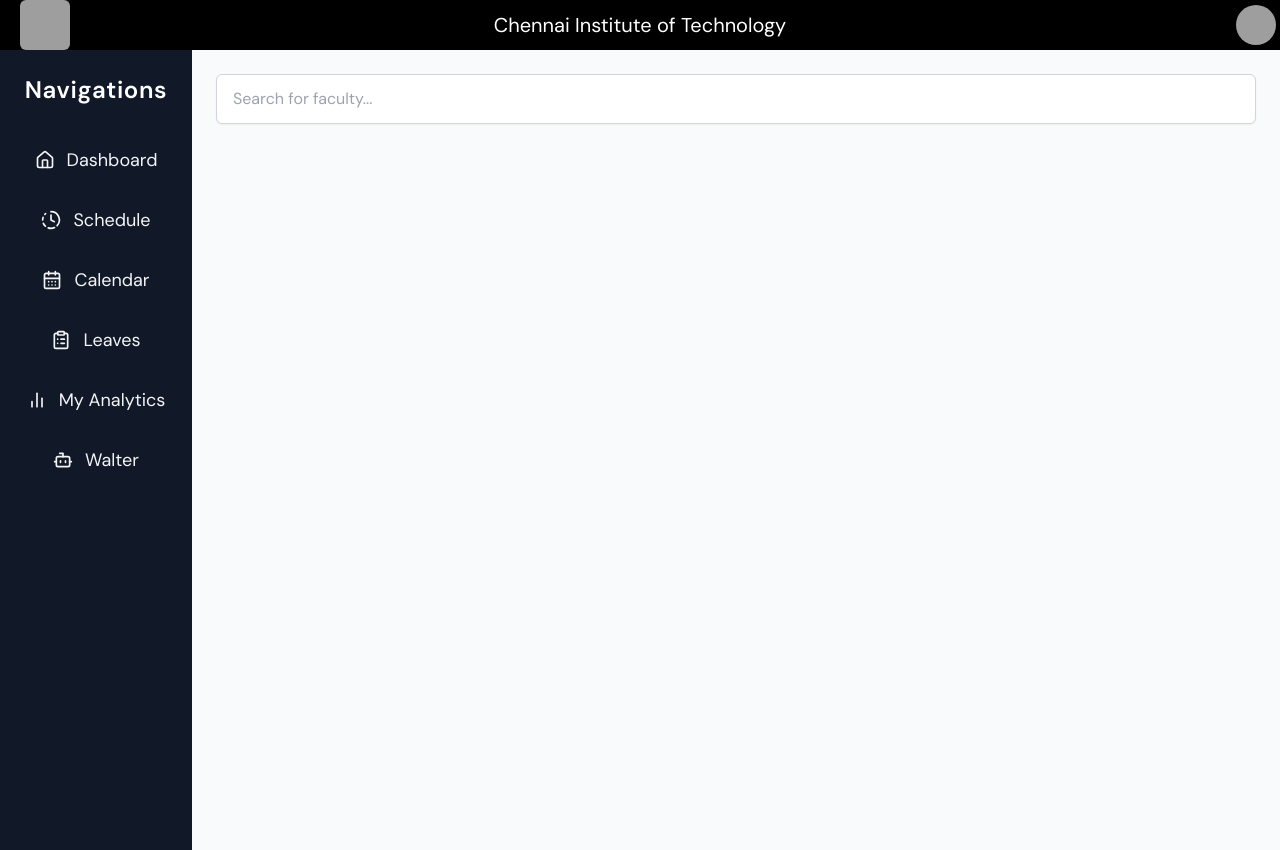
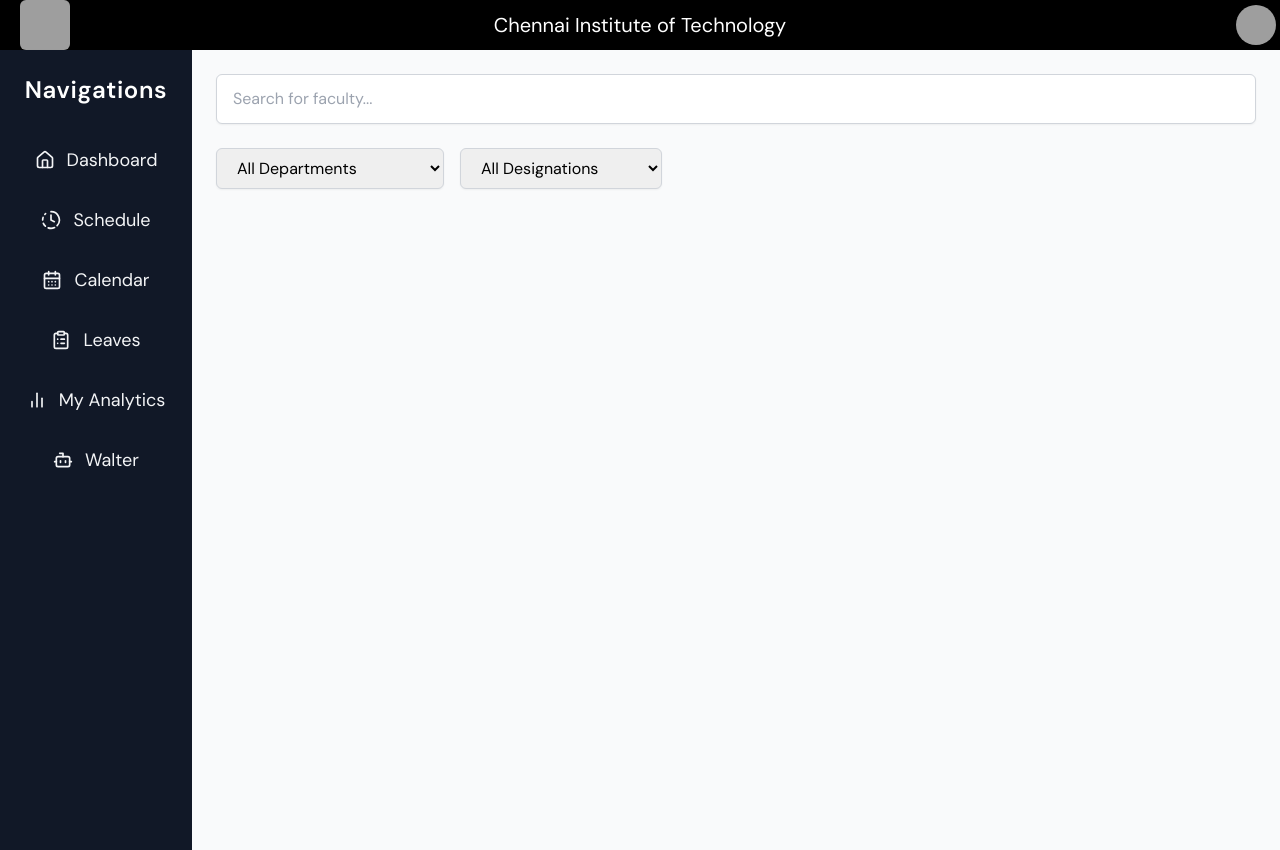
Before and after one commit to Thrish05/Staff_Hub, a Next.js app: page /globalSearch in a window 1280 px wide. Built offline with nearby package versions, Linux system fonts and the light colour scheme; sample sign-in values are in the browser's storage; grey boxes are pictures that could not be loaded.

Commit message:
added filter system

```diff
--- a/app/api/facultySearch/route.js
+++ b/app/api/facultySearch/route.js
@@ -5,17 +5,36 @@
 export async function GET(req) {
   const { searchParams } = new URL(req.url);
   const q = searchParams.get('q') || '';
+  const department = searchParams.get('department');
+  const designation = searchParams.get('designation');
+  console.log("department: ", department);
+  console.log("designation: ", designation);
+
+  let baseQuery = `
+    SELECT faculty_id, name, pan_number, aadhar_number, email, phone, department, designation,
+    date_of_joining, qualification, specialization, phd_guideship, expertise_in_subjects, experience_years, research_papers_count,
+    fdp_attended_count, award_achievement_activity, patents_count, photo
+    FROM faculty
+    WHERE LOWER(name) LIKE LOWER($1)
+  `;
+
+  const params = [`%${q}%`];
+  let paramIndex = 2;
+
+  if (department) {
+    baseQuery += ` AND department = $${paramIndex++}`;
+    params.push(department);
+  }
+
+  if (designation) {
+    baseQuery += ` AND designation = $${paramIndex++}`;
+    params.push(designation);
+  }
+
+  baseQuery += ` ORDER BY name ASC`;
 
   try {
-    const result = await pool.query(
-      `SELECT faculty_id, name, pan_number, aadhar_number, email, phone, department, designation,
-      date_of_joining, qualification, specialization, phd_guideship, expertise_in_subjects, experience_years, research_papers_count,
-      fdp_attended_count, award_achievement_activity, patents_count, photo
-       FROM faculty
-       WHERE LOWER(name) LIKE LOWER($1)
-       ORDER BY name ASC`,
-      [`%${q}%`]
-    );
+    const result = await pool.query(baseQuery, params);
 
     return NextResponse.json(result.rows, { status: 200 });
   } catch (error) {
--- a/app/api/photo/[id]/route.js
+++ b/app/api/photo/[id]/route.js
@@ -2,7 +2,7 @@
 import { NextResponse } from 'next/server';
 
 export async function GET(request, { params }) {
-  const facultyId = await params.id;
+  const facultyId = params.id;
   console.log("ID: ", facultyId);
 
   try {
--- a/app/globalSearch/page.js
+++ b/app/globalSearch/page.js
@@ -12,6 +12,10 @@
   const [selectedFaculty, setSelectedFaculty] = useState(null);
   const [loading, setLoading] = useState(false);
 
+  const [departmentFilter, setDepartmentFilter] = useState("");
+  const [designationFilter, setDesignationFilter] = useState("");
+
+
   useEffect(() => {
     const storedUser = localStorage.getItem("user");
     if(!storedUser) router.push("/404")
@@ -19,13 +23,22 @@
   }, [])
 
   const fetchFaculties = async (searchTerm) => {
-    if (!searchTerm) {
+    if (!searchTerm && !departmentFilter && !designationFilter) {
       setFaculties([]);
       return;
     }
+
     setLoading(true);
     try {
-      const res = await fetch(`/api/facultySearch?q=${encodeURIComponent(searchTerm)}`);
+      console.log("department: ", departmentFilter);
+      console.log("designation: ", designationFilter);
+      const params = new URLSearchParams({
+        q: searchTerm,
+        department: departmentFilter,
+        designation: designationFilter,
+      });
+
+      const res = await fetch(`/api/facultySearch?${params.toString()}`);
       const data = await res.json();
       setFaculties(data);
     } catch (err) {
@@ -35,11 +48,11 @@
     }
   };
 
-  const debouncedSearch = useCallback(debounce(fetchFaculties, 400), []);
+  const debouncedSearch = useCallback(debounce(fetchFaculties, 400), [departmentFilter, designationFilter]);
 
   useEffect(() => {
     debouncedSearch(query);
-  }, [query]);
+  }, [query, departmentFilter, designationFilter]);
 
   const handleFacultyClick = async (faculty) => {
     try {
@@ -70,6 +83,32 @@
                         className="w-full px-4 py-3 rounded-md border border-gray-300 shadow-sm focus:outline-none focus:ring-2 focus:ring-purple-500 mb-6"
                     />
 
+                    <div className="flex flex-wrap gap-4 mb-6">
+                      <select
+                        value={departmentFilter}
+                        onChange={(e) => setDepartmentFilter(e.target.value)}
+                        className="px-4 py-2 rounded-md border border-gray-300 shadow-sm focus:outline-none focus:ring-2 focus:ring-indigo-500"
+                      >
+                        <option value="">All Departments</option>
+                        <option value="Computer Science">Computer Science</option>
+                        <option value="Information Technology">Information Technology</option>
+                        <option value="Mechanical">Mechanical</option>
+                        <option value="Electrical">Electrical</option>
+                        {/* Add more departments as needed */}
+                      </select>
+
+                      <select
+                        value={designationFilter}
+                        onChange={(e) => setDesignationFilter(e.target.value)}
+                        className="px-4 py-2 rounded-md border border-gray-300 shadow-sm focus:outline-none focus:ring-2 focus:ring-indigo-500"
+                      >
+                        <option value="">All Designations</option>
+                        <option value="Professor">Professor</option>
+                        <option value="Associate Professor">Associate Professor</option>
+                        <option value="Assistant Professor">Assistant Professor</option>
+                        {/* Add more designations as needed */}
+                      </select>
+                    </div>
                     {loading && <p className="text-gray-500">Loading...</p>}
 
                     <div className="grid grid-cols-1 sm:grid-cols-2 md:grid-cols-3 gap-6">
--- a/app/myprofile/page.js
+++ b/app/myprofile/page.js
@@ -38,7 +38,6 @@
     fetchProfileDetails();
   }, [user]);
 
-  // Wait for user to be loaded before rendering
   if (!user) {
     return <div>Loading...</div>;
   }
--- a/app/page.tsx
+++ b/app/page.tsx
@@ -8,7 +8,7 @@
 import Footer from "./components/Footer"
 
 export default function Home() {
-  const [showSplash, setShowSplash] = useState(true);
+  const [showSplash, setShowSplash] = useState(false);
 
   useEffect(() => {
     const timer = setTimeout(() => {
```
